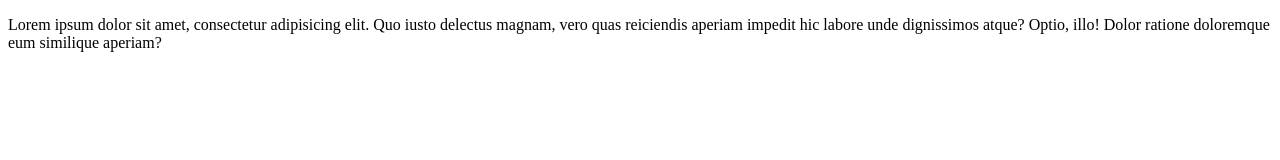
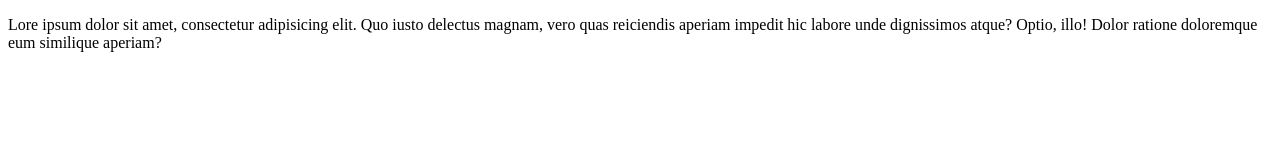
Before and after one commit to vothanhguyen/d-n-2, a plain HTML site: page index.html in a window 1280 px wide. Drawn offline with Linux system fonts and the light colour scheme.

Commit message:
sửa file

```diff
--- a/index.html
+++ b/index.html
@@ -6,6 +6,6 @@
     <title>Duan</title>
 </head>
 <body>
-    <p>Lorem ipsum dolor sit amet, consectetur adipisicing elit. Quo iusto delectus magnam, vero quas reiciendis aperiam impedit hic labore unde dignissimos atque? Optio, illo! Dolor ratione doloremque eum similique aperiam?</p>
+    <p>Lore ipsum dolor sit amet, consectetur adipisicing elit. Quo iusto delectus magnam, vero quas reiciendis aperiam impedit hic labore unde dignissimos atque? Optio, illo! Dolor ratione doloremque eum similique aperiam?</p>
 </body>
 </html>
```
